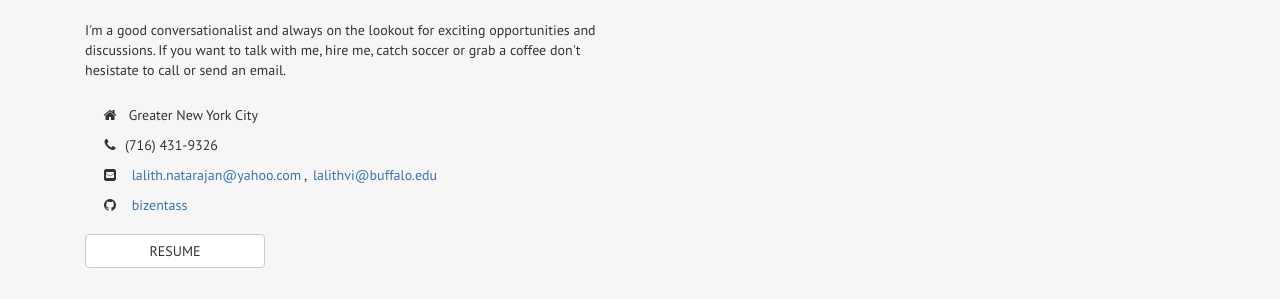
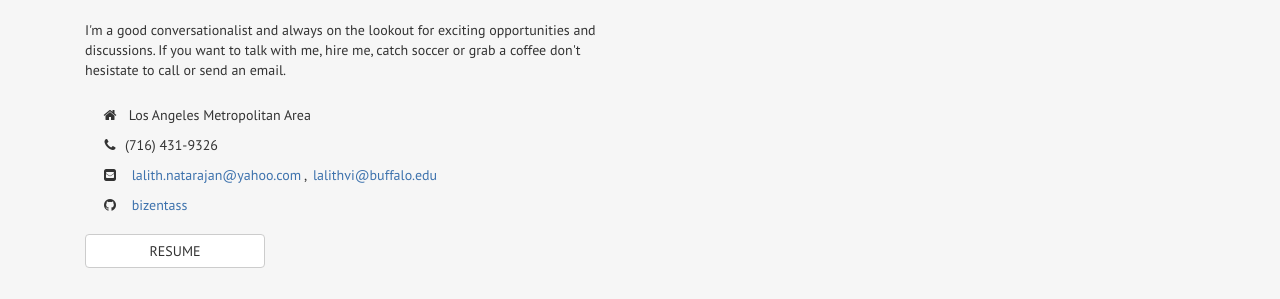
Before and after one commit to bizentass/bizentass.github.io, a Jekyll site: the page built from index.html, in a window 1280 px wide and 900 px high, scrolled down 3007 px. Shown: the part 504-803 px from the top of the window. Built offline with Jekyll 4.4.1, drawn with Linux system fonts in a browser that asks for light colours; nearby versions of some CDN libraries.

Commit message:
Update contacts.html

```diff
--- a/_includes/contacts.html
+++ b/_includes/contacts.html
@@ -18,7 +18,7 @@
 				send an email.</p>
 			<div class="tiny-break"></div>
 			<ul class="contact-info">
-				<li><i class="fa fa-home"></i> Greater New York City</li>
+				<li><i class="fa fa-home"></i> Los Angeles Metropolitan Area </li>
 				<li><i class="fa fa-phone"></i>(716) 431-9326</li>
 				<li><i class="fa fa-envelope-square"></i> <a
 					href="mailto:lalith.natarajan@yahoo.com">lalith.natarajan@yahoo.com</a>, <a
@@ -27,7 +27,7 @@
 					href="https://github.com/bizentass"> bizentass </a></li>
 			</ul>
 
-			<a target="_blank" href="http://bit.ly/2dxOhH3"
+			<a target="_blank" href="http://bit.ly/lalith_natarajan_resume_2023"
 				class="col-md-4 btn btn-default download-btn text-uppercase">
 				Resume </a>
 
```
